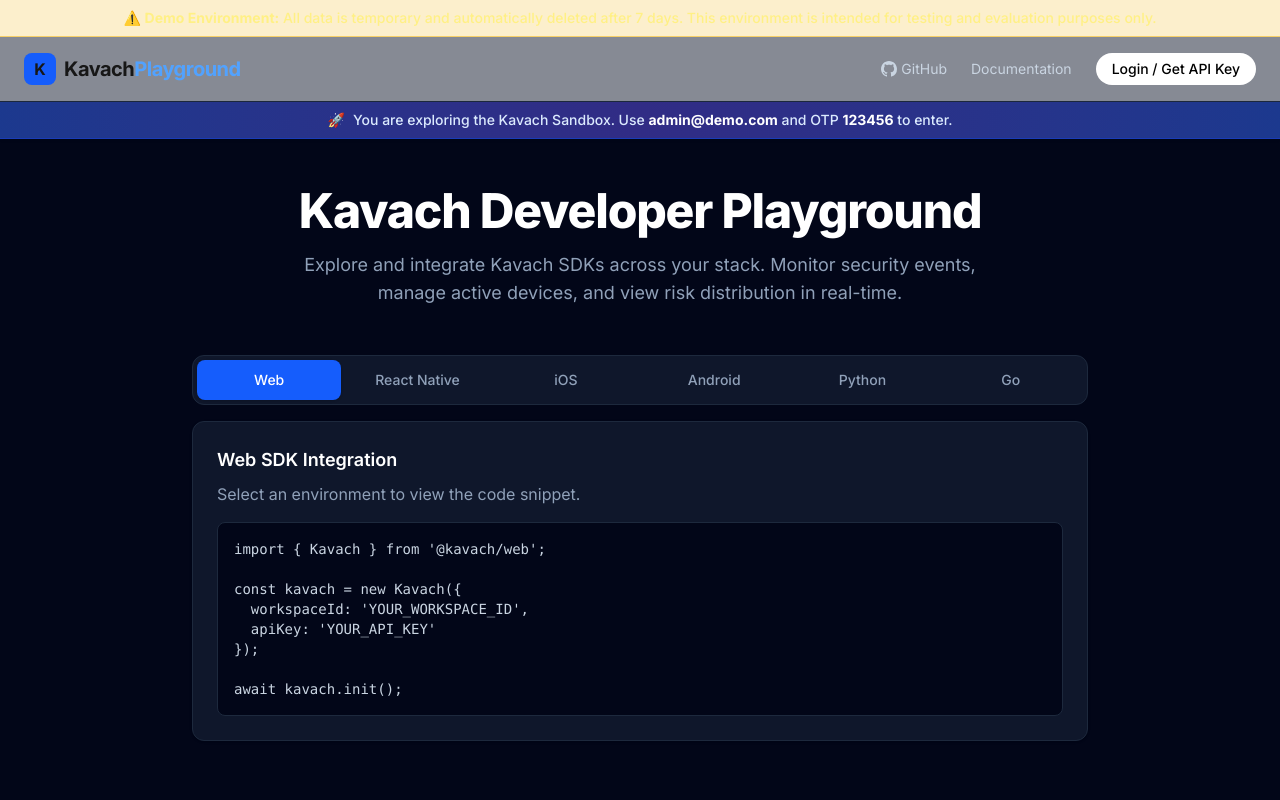
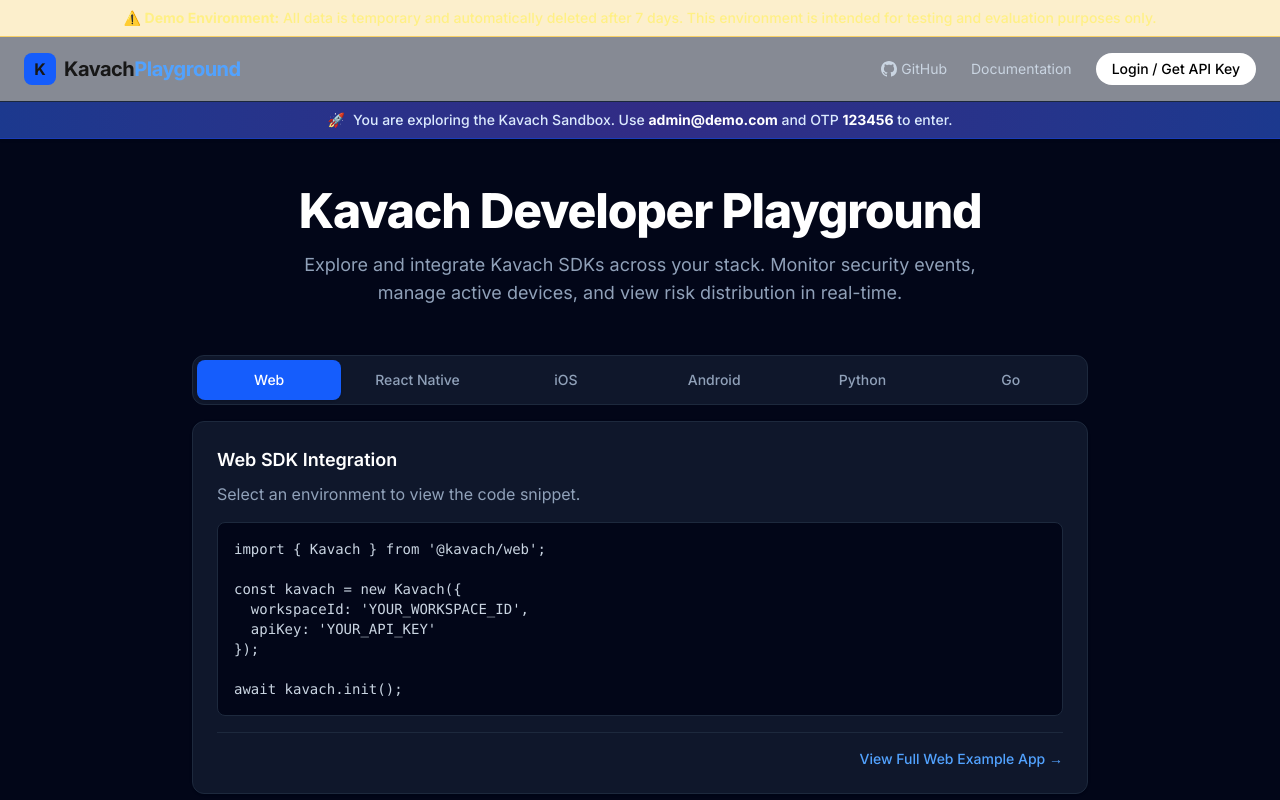
Before and after one commit to Rajeev02/kavach-playground, a Next.js app in the folder apps/playground/: page / in a window 1280 px wide. Shown: the top 800 px of the page. Built offline with nearby package versions, Linux system fonts and the light colour scheme; no server answers.

Commit message:
feat: add links to actual github example apps in SDK tabs

```diff
--- a/apps/playground/src/components/SDKTabs.tsx
+++ b/apps/playground/src/components/SDKTabs.tsx
@@ -122,6 +122,16 @@
             </pre>
           )}
         </div>
+        <div className="mt-4 pt-4 border-t border-slate-800 flex justify-end">
+          <a
+            href={`https://github.com/Rajeev02/kavach-playground/tree/main/examples/${activeTab.toLowerCase().replace(' ', '-')}-example`}
+            target="_blank"
+            rel="noopener noreferrer"
+            className="text-sm font-medium text-blue-400 hover:text-blue-300 flex items-center transition-colors"
+          >
+            View Full {activeTab} Example App &rarr;
+          </a>
+        </div>
       </div>
     </div>
   );
```
